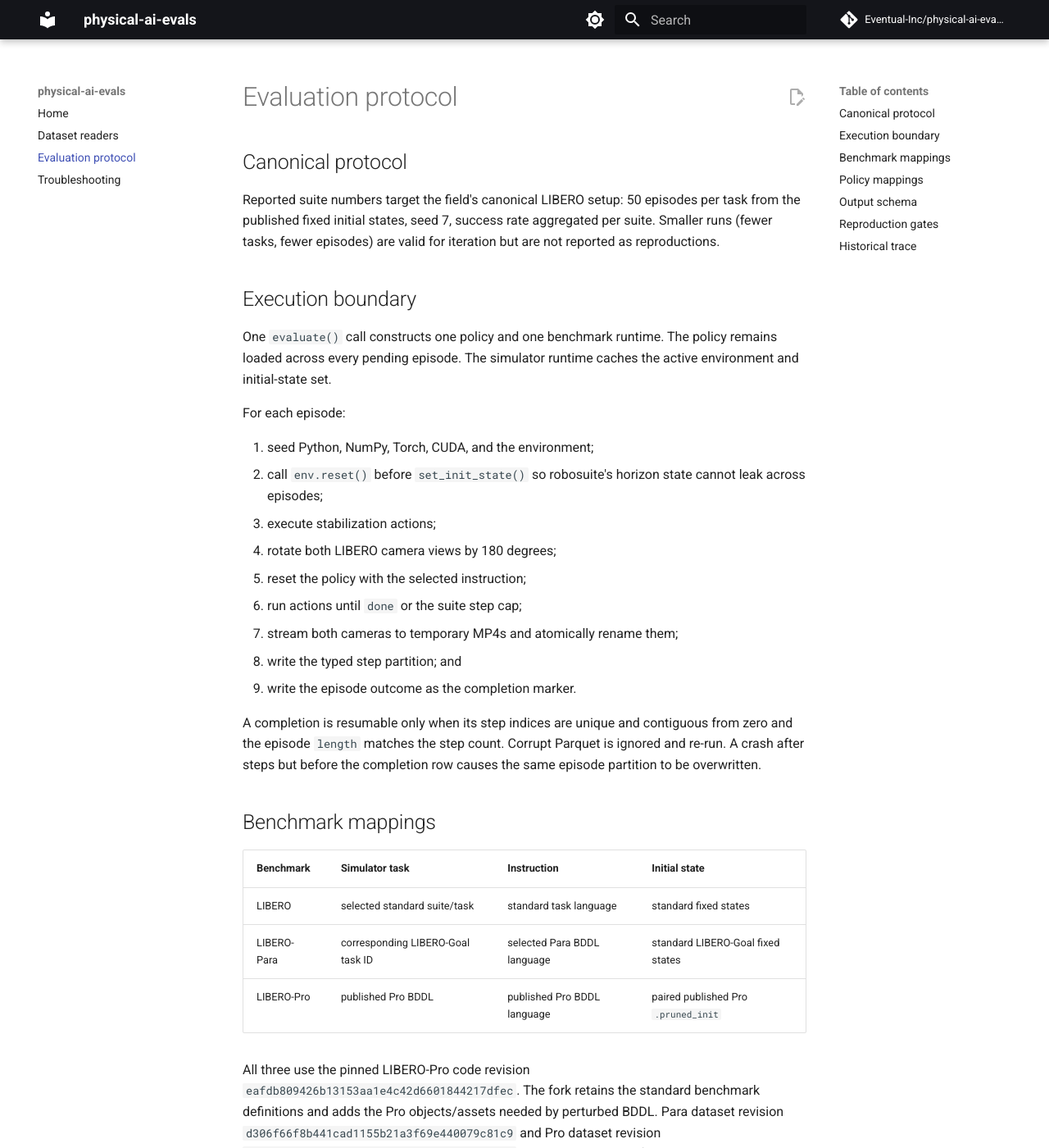
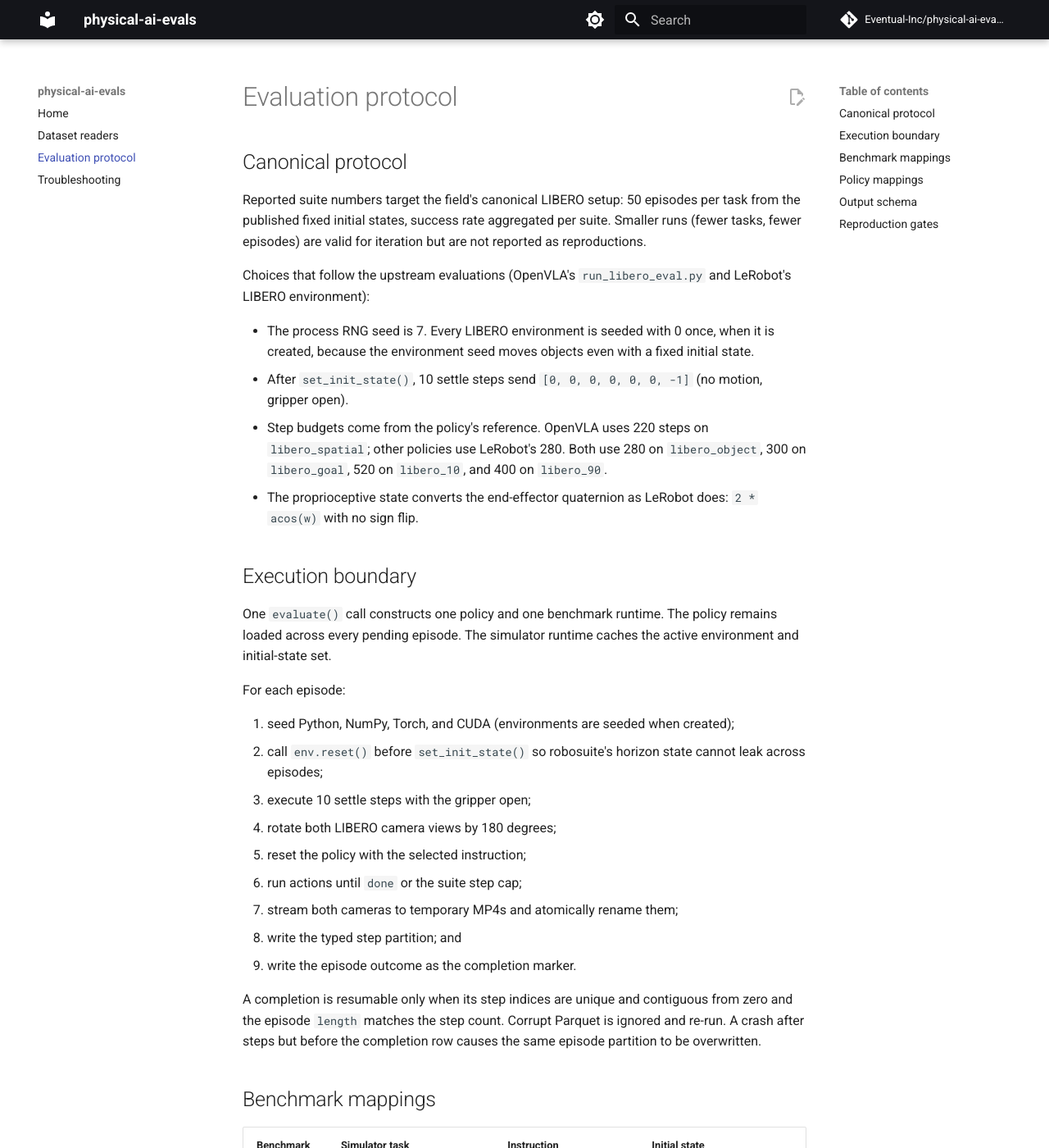
Before and after one commit to Eventual-Inc/physical-ai-evals, an MkDocs documentation site: the page built from docs/evaluation.md, in a window 1280 px wide and 1400 px high. Shown: the whole window at 82% size. Built offline with MkDocs 1.6.1 and Material for MkDocs 9.7.7, drawn with Linux system fonts in a browser that asks for light colours; comment, search, counter and statistics services are not loaded; some of the changed text lies outside the part shown.

Commit message:
Rewrite the README around what has been run
The README now leads with a table of runs from 2026-10-04 (scripts, package,
and the package-vs-script parity check), says plainly that these are not
benchmark results, and lists what has not been run. The protocol doc records
the seeds, settle action, step budgets, and quaternion handling, and drops
the section on the deleted pilot dataset.

Co-Authored-By: Claude Opus 5.5 (1M context) <noreply@anthropic.com>

```diff
--- a/docs/evaluation.md
+++ b/docs/evaluation.md
@@ -3,9 +3,24 @@
 ## Canonical protocol
 
 Reported suite numbers target the field's canonical LIBERO setup: 50 episodes
-per task from the published fixed initial states, seed 7, success rate
-aggregated per suite. Smaller runs (fewer tasks, fewer episodes) are valid for
-iteration but are not reported as reproductions.
+per task from the published fixed initial states, success rate aggregated per
+suite. Smaller runs (fewer tasks, fewer episodes) are valid for iteration but
+are not reported as reproductions.
+
+Choices that follow the upstream evaluations (OpenVLA's `run_libero_eval.py`
+and LeRobot's LIBERO environment):
+
+- The process RNG seed is 7. Every LIBERO environment is seeded with 0 once,
+  when it is created, because the environment seed moves objects even with a
+  fixed initial state.
+- After `set_init_state()`, 10 settle steps send `[0, 0, 0, 0, 0, 0, -1]`
+  (no motion, gripper open).
+- Step budgets come from the policy's reference. OpenVLA uses 220 steps on
+  `libero_spatial`; other policies use LeRobot's 280. Both use 280 on
+  `libero_object`, 300 on `libero_goal`, 520 on `libero_10`, and 400 on
+  `libero_90`.
+- The proprioceptive state converts the end-effector quaternion as LeRobot
+  does: `2 * acos(w)` with no sign flip.
 
 ## Execution boundary
 
@@ -15,10 +30,10 @@ caches the active environment and initial-state set.
 
 For each episode:
 
-1. seed Python, NumPy, Torch, CUDA, and the environment;
+1. seed Python, NumPy, Torch, and CUDA (environments are seeded when created);
 2. call `env.reset()` before `set_init_state()` so robosuite's horizon state
    cannot leak across episodes;
-3. execute stabilization actions;
+3. execute 10 settle steps with the gripper open;
 4. rotate both LIBERO camera views by 180 degrees;
 5. reset the policy with the selected instruction;
 6. run actions until `done` or the suite step cap;
@@ -113,12 +128,3 @@ environment in each policy image. They accept all three benchmark families.
 GPU acceptance compares per-episode `success` and `length`, not bitwise action
 tensors. CUDA kernels are not forced into deterministic algorithms because that
 would make the validation path slower and less representative of production.
-
-## Historical trace
-
-The published
-[`physical-ai-evals-libero-spatial-pilot`](https://huggingface.co/datasets/Eventual-Inc/physical-ai-evals-libero-spatial-pilot)
-at revision `ddb8a88fcc579ebf077a9ca2d1e026a7e1cf4429` remains a
-`rollout-v1` read fixture. It is not regenerated as `eval-v1` and is not a
-benchmark reproduction reference: its simulator seed was unverified, it used
-10 rather than 50 initial states, and it lacks current model/runtime provenance.
```
Also changed, not shown: README.md (+53 -57 lines).
